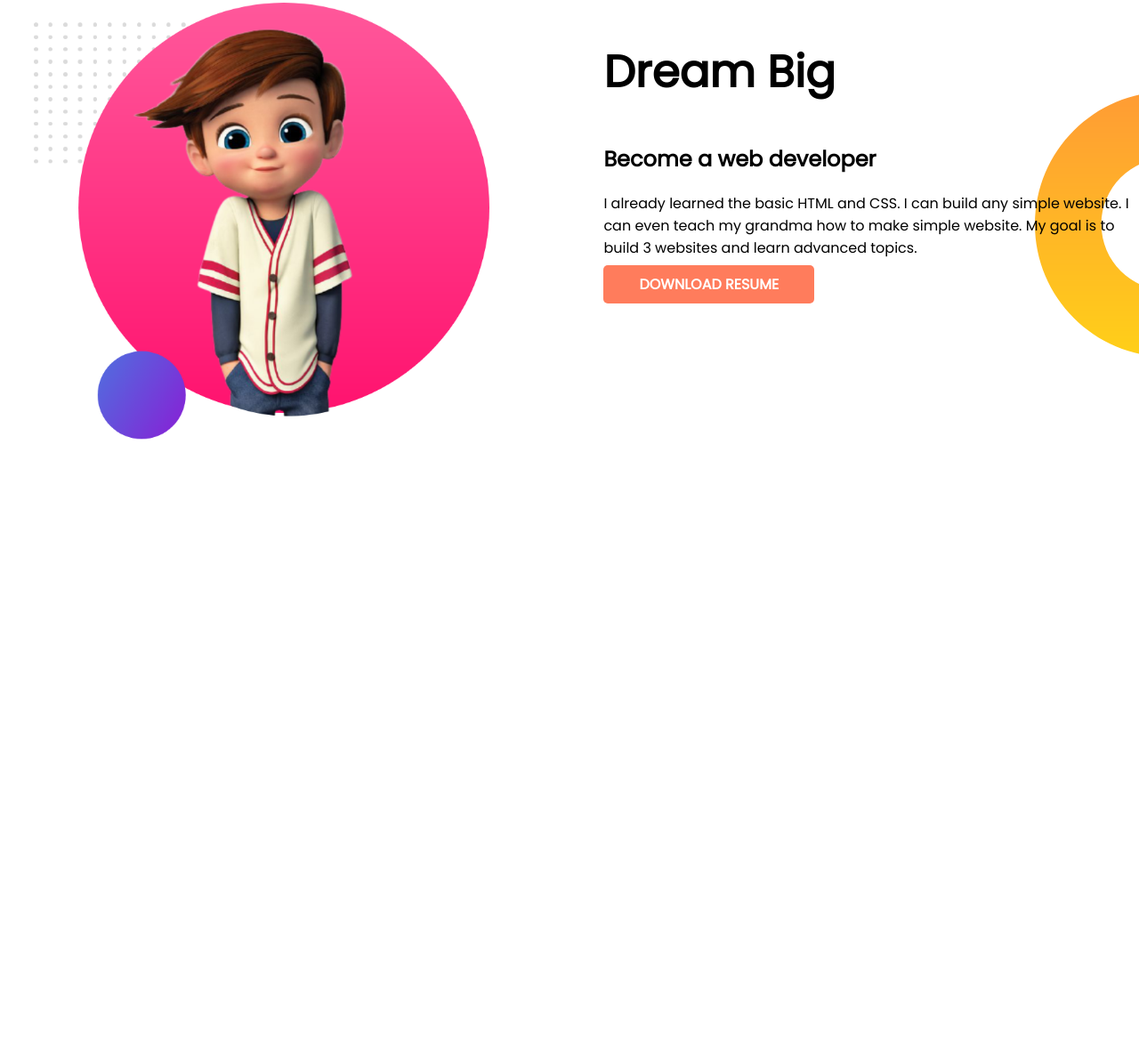
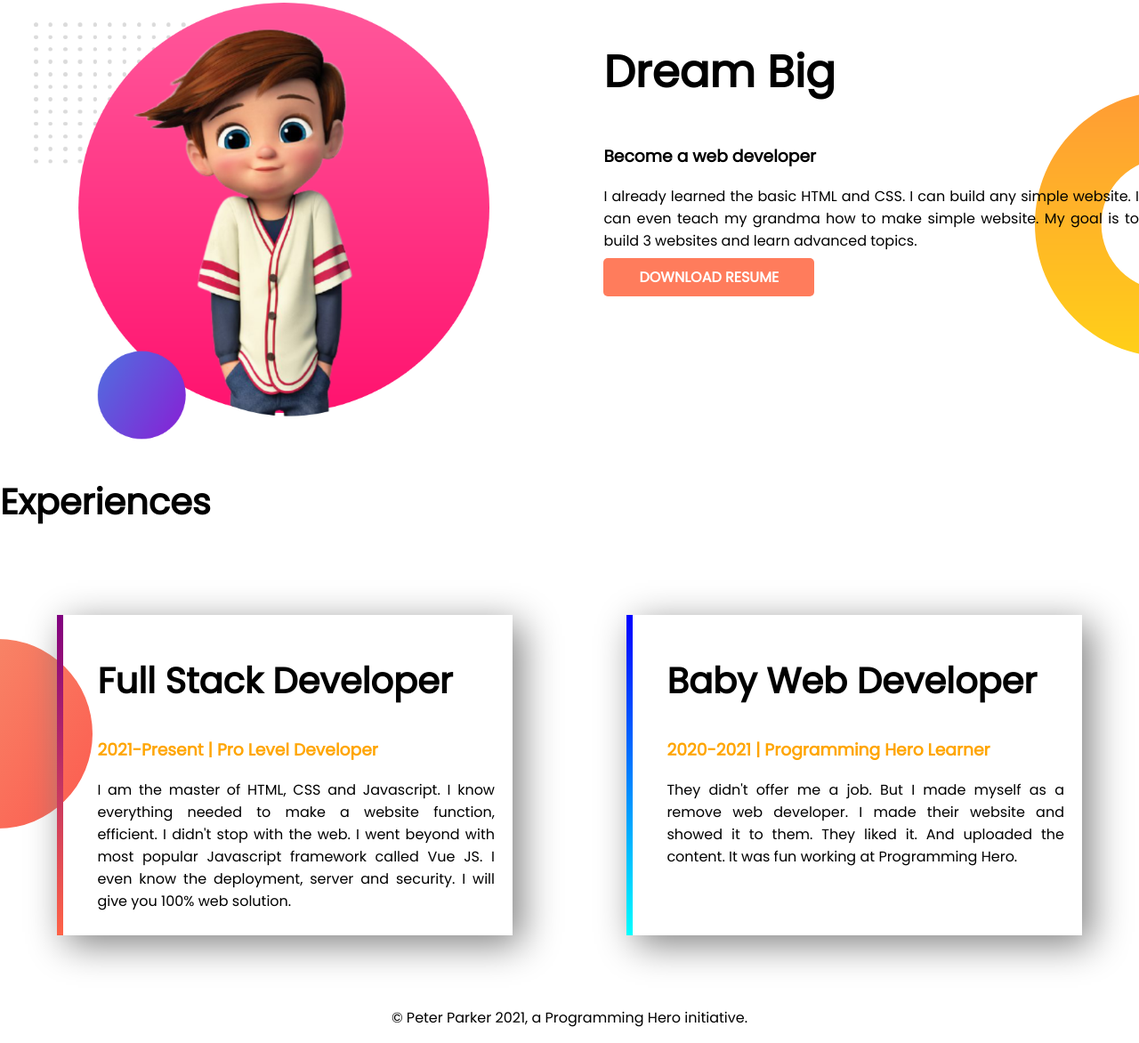
Before and after one commit to MehediHasan23/developer-portfolio, a plain HTML site: page index.html in a window 1280 px wide. Shown: the part 512-1684 px from the top of the page at 89% size. Before the commit the page ends 1013 px from the top, so only its background shows below. Drawn offline with Linux system fonts and the light colour scheme.

Commit message:
complete portfolio

```diff
--- a/index.html
+++ b/index.html
@@ -11,29 +11,47 @@
     <link rel="stylesheet" href="style.css">
 </head>
 <body>
-    <section class="top-banner">
+    <section class="top-banner flexible">
         <div class="half-width">
             <h1>Welcome To</h1>
-        <h1><span class="name">Mehedi Hasan</span> World</h1>
+        <h1><span class="orange">Mehedi Hasan</span> World</h1>
         <h3>Build Climber and Train Stopper</h3>
-        <p>You might saw me jumping, climbing buildings, and stopping trains. But nobody pays me a dime for that work. That's why I am learning and mastering web development. I will not stop until I become the Web Development Hero.</p>
+        <p >You might saw me jumping, climbing buildings, and stopping trains. But nobody pays me a dime for that work. That's why I am learning and mastering web development. I will not stop until I become the Web Development Hero.</p>
         <a class="hire-button" href="https://www.facebook.com/?_rdc=2&_rdr" target="_blank">HIRE ME</a>
         </div>
         <div class="half-width">
             <img src="images/me1.png" alt="">
         </div>
     </section>
-    <section class="dream-big">
+    <section class="dream-big flexible">
         <div class="half-width">
             <img src="images/me2.png" alt="">
         </div>
         <div class="half-width">
             <h1>Dream Big</h1>
-            <h2>Become a web developer</h2>
-            <p>I already learned the basic HTML and CSS. I can build any simple website. I can even teach my grandma how to make simple website. My goal is to build 3 websites and learn advanced topics.</p>
+            <h3>Become a web developer</h3>
+            <p >I already learned the basic HTML and CSS. I can build any simple website. I can even teach my grandma how to make simple website. My goal is to build 3 websites and learn advanced topics.</p>
             <a class="hire-button" href="https://web.programming-hero.com/dashboard" target="_blank">DOWNLOAD RESUME</a>
         </div>
 
     </section>
+    <section class="experience-area">
+        <h2>Experiences</h2>
+        <div  class="flexible">
+            <div id="Full-Stack-Web-Developer" class="experience">
+                <h2>Full Stack Developer</h2>
+                <h3 class="orange">2021-Present | Pro Level Developer</h3>
+                <p >I am the master of HTML, CSS and Javascript. I know everything needed to make a website function, efficient. I didn't stop with the web. I went beyond with most popular Javascript framework called Vue JS. I even know the deployment, server and security. I will give you 100% web solution.</p>
+            </div>
+            <div id="Baby-Web-Developer" class="experience">
+                <h2>Baby Web Developer</h2>
+                <h3 class="orange">2020-2021 | Programming Hero Learner</h3>
+                <p >They didn't offer me a job. But I made myself as a remove web developer. I made their website and showed it to them. They liked it. And uploaded the content. It was fun working at Programming Hero.</p>
+            </div>
+        </div>
+    </section>
+    <footer>
+        <p>© Peter Parker 2021, a Programming Hero initiative.</p>
+    </footer>
 </body>
 </html>
--- a/style.css
+++ b/style.css
@@ -5,10 +5,13 @@ body{
 h1{
     font-size: 50px;
 }
-.name{
+h2{
+    font-size: 40px;
+}
+.orange{
     color: orange;
 }
-section{
+.flexible{
     display: flex;
 }
 .half-width{
@@ -34,4 +37,38 @@ section{
     background-image: url(images/dream-bg.png);
     background-repeat: no-repeat;
     background-position: right;
+
+
 }
+div p{
+    text-align: justify;
+}
+.experience-area{
+    background-image: url(images/exp-bg.png);
+    background-repeat: no-repeat;
+    background-position: left;
+}
+.experience{
+
+    box-shadow: 10px 10px 40px gray;
+    margin: 5%;
+    margin-right: 5%;
+    padding: 10px 20px;
+    width: 40%;
+    padding-left: 3%
+}
+
+#Full-Stack-Web-Developer{
+    border-left: 7px solid;
+    border-image:linear-gradient(purple,tomato);
+    border-image-slice: 1;
+}
+#Baby-Web-Developer{
+    border-left: 7px solid;
+    border-image:linear-gradient(blue,cyan);
+    border-image-slice: 1;
+
+}
+footer p{
+    text-align: center;
+}
```
